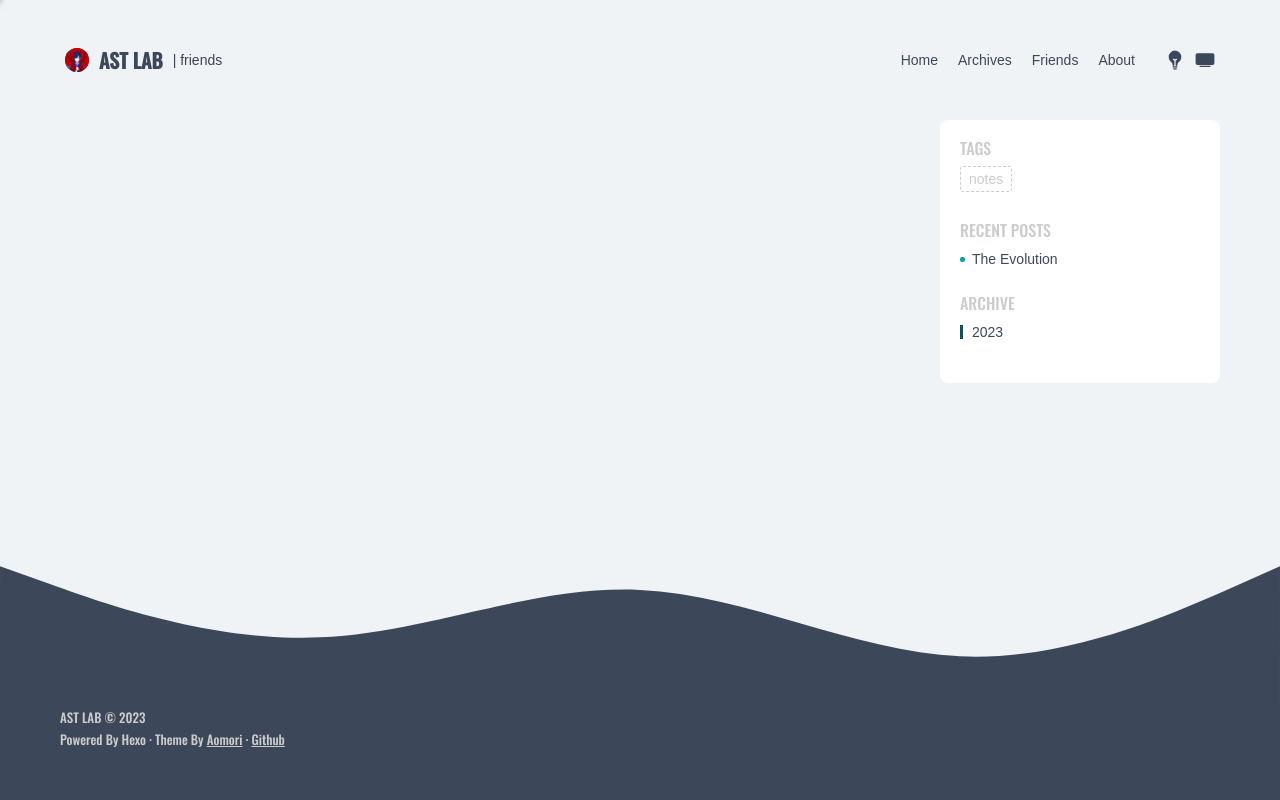
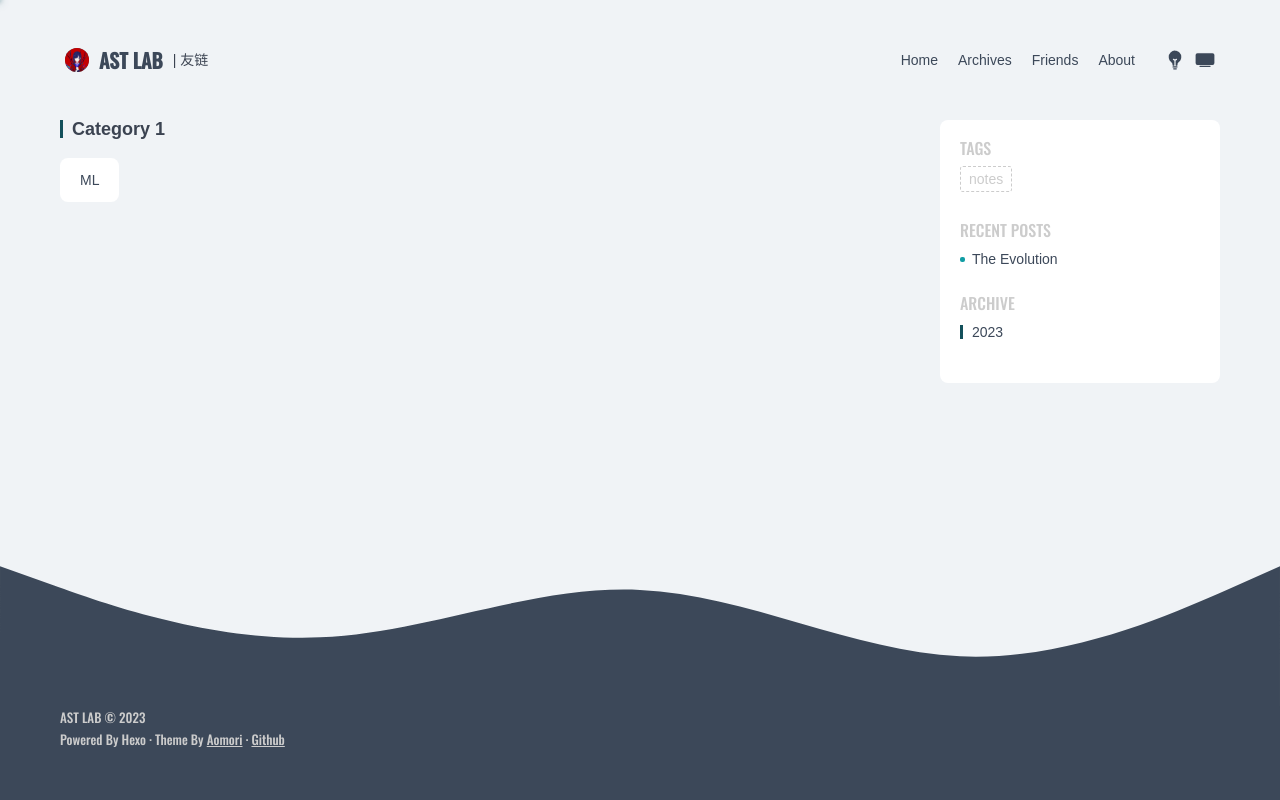
Before and after one commit to remoe-id/remoe-id.github.io, a plain HTML site: page friends/index.html in a window 1280 px wide. Drawn offline with nearby package versions, Linux system fonts and the light colour scheme.

Commit message:
Site updated: 2023-12-13 00:12:55

```diff
--- a/friends/index.html
+++ b/friends/index.html
@@ -6,7 +6,7 @@
     <meta name="viewport" content="width=device-width, initial-scale=1, maximum-scale=1, user-scalable=no">
 
 
-    <title>friends | AST LAB</title>
+    <title>友链 | AST LAB</title>
 
     <meta name="description" content="AST LAB">
     <meta name="keywords" content="">
@@ -16,7 +16,7 @@
 
 
     <meta property="og:type" content="website"/>
-    <meta property="og:title" content="friends"/>
+    <meta property="og:title" content="友链"/>
     <meta property="og:description" content=""/>
     <meta property="og:locale" content="cn" />
     <meta property="og:type" content="article" />
@@ -27,7 +27,7 @@
         {
             "@context": "https://schema.org",
             "@type": "WebPage",
-            "name": "friends",
+            "name": "友链",
             "description": "",
             "publisher": {
                 "@type": "Organization",
@@ -94,7 +94,7 @@
 
 
 
-                    <span class="header-type-page-title">| friends</span>
+                    <span class="header-type-page-title">| 友链</span>
 
             </div>
         </div>
@@ -161,7 +161,20 @@
 
 
 
-<div class="page">
+<div class="friends">
+
+    <div class="friends-category">
+        <div class="friends-category-title">
+            Category 1
+        </div>
+        <div class="friends-category-inner clearfix">
+
+                <a href="https://lattice.wang/" rel="nofollow" target="_blank"> ML </a>
+
+        </div>
+    </div>
+
+
 
 
 
```
Also changed, not shown: 2023/12/12/The-Evolution/index.html (+1 -1 lines), about/index.html (+3 -3 lines).
